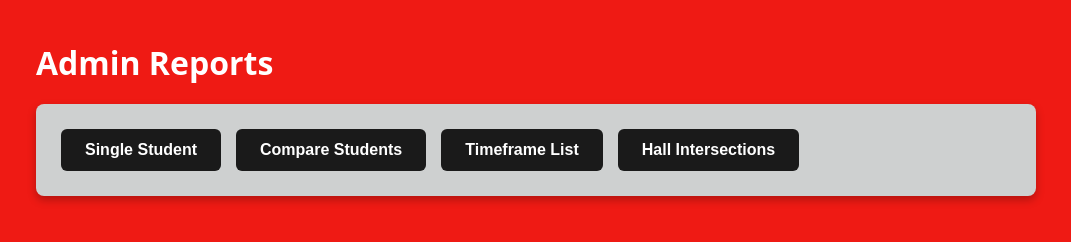
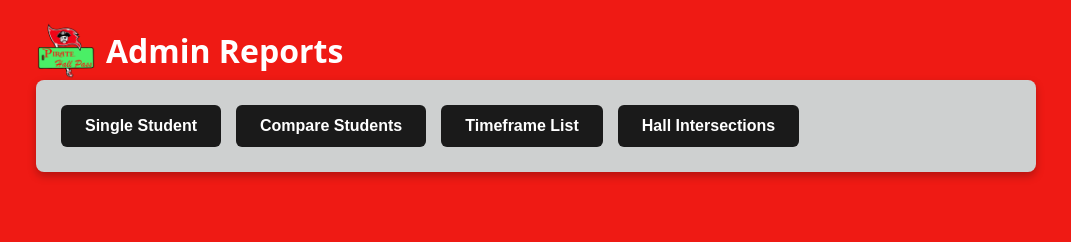
Before and after one commit to Cyclone-Apps/PirateHallPass, a plain HTML site: page public/reports.html in a window 1280 px wide. Shown: the whole page, without its empty margins (104-1175 px from the left). Drawn offline with nearby package versions, Linux system fonts and the light colour scheme.

Commit message:
Reports complete
Starting Refactoring manually

```diff
--- a/public/reports.html
+++ b/public/reports.html
@@ -9,7 +9,10 @@
 </head>
 <body>
 
-  <h1>Admin Reports</h1>
+  <div style="display: flex; align-items: center; margin: 0;">
+    <img src="icon-512.png" alt="App Logo" style="width: 60px; height: 60px; margin-right: 10px;">
+    <h1 style="margin: 0;">Admin Reports</h1>
+</div>
 
   <div id="navContainer" class="container silver-bg">
     <button class="btn btn-dark" id="btnSingleStudent">Single Student</button>
```
Also changed, not shown: 1 other file.
